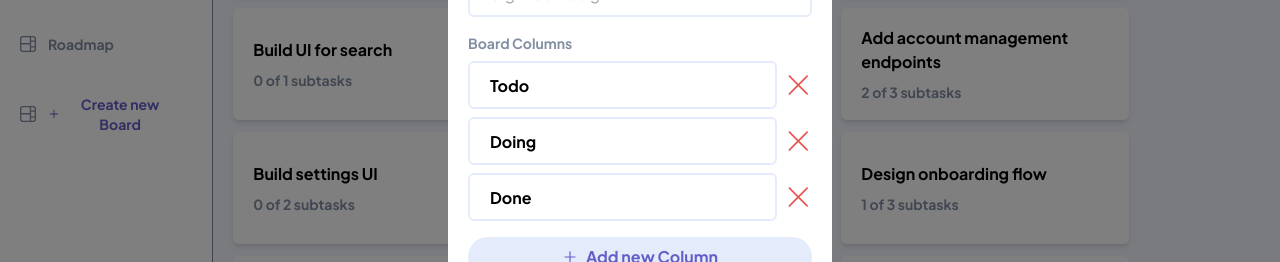
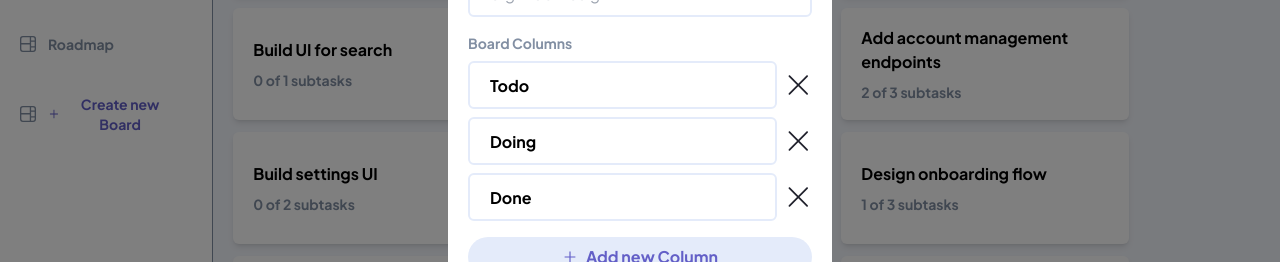
Before and after one commit to danielgen01/kanbanboard-frontend, a React (Vite) app: page / in a window 1280 px wide. Both pictures are taken after a click on the button "Create new Board". Shown: the part 256-518 px from the top of the page. Built offline with nearby package versions, Linux system fonts and the light colour scheme.

Commit message:
style cross icons

```diff
--- a/src/components/reusable/AddColInput.tsx
+++ b/src/components/reusable/AddColInput.tsx
@@ -25,7 +25,8 @@ export const AddColInput: React.FC<props> = ({
 
       <RxCross1
         onClick={onRemove}
-        className="text-dark-red font-bold cursor-pointer
+        className="hover:text-dark-red
+        text-dark-black font-bold cursor-pointer
        text-3xl"
       />
     </div>
```
